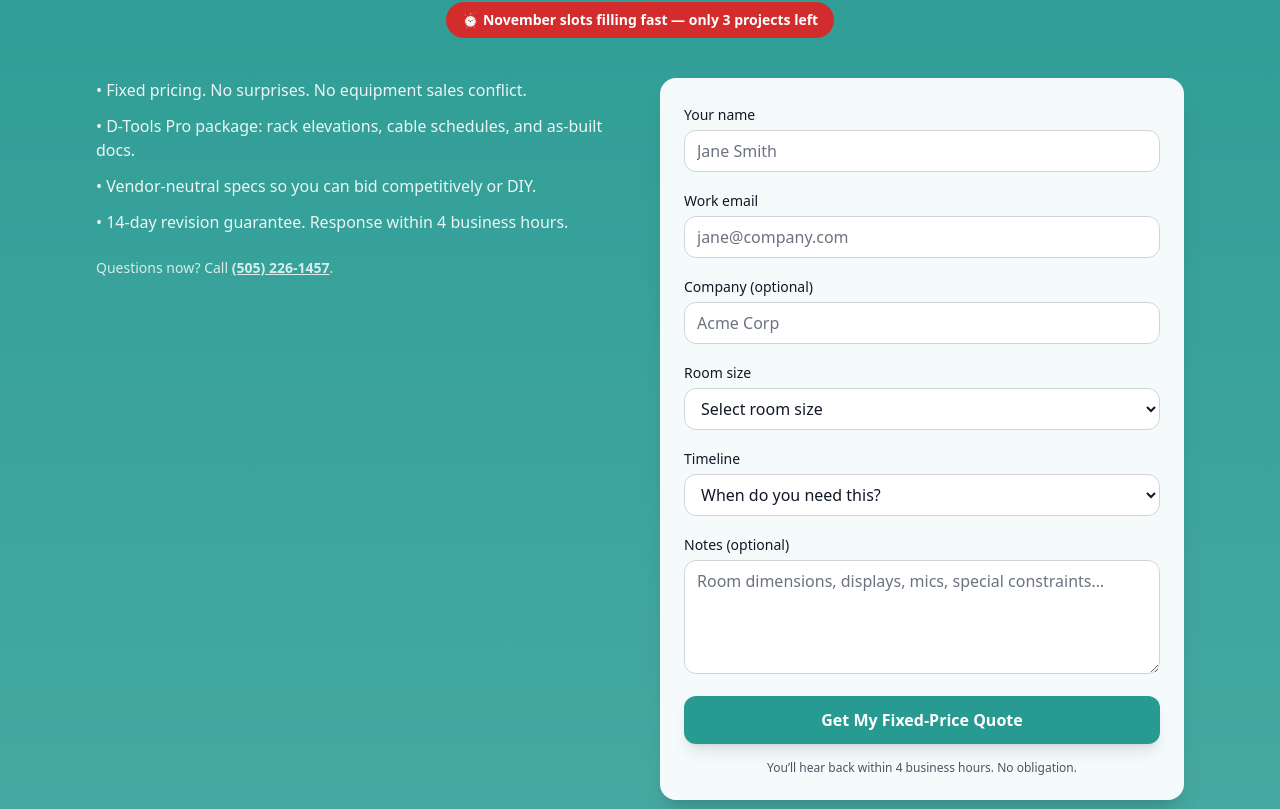
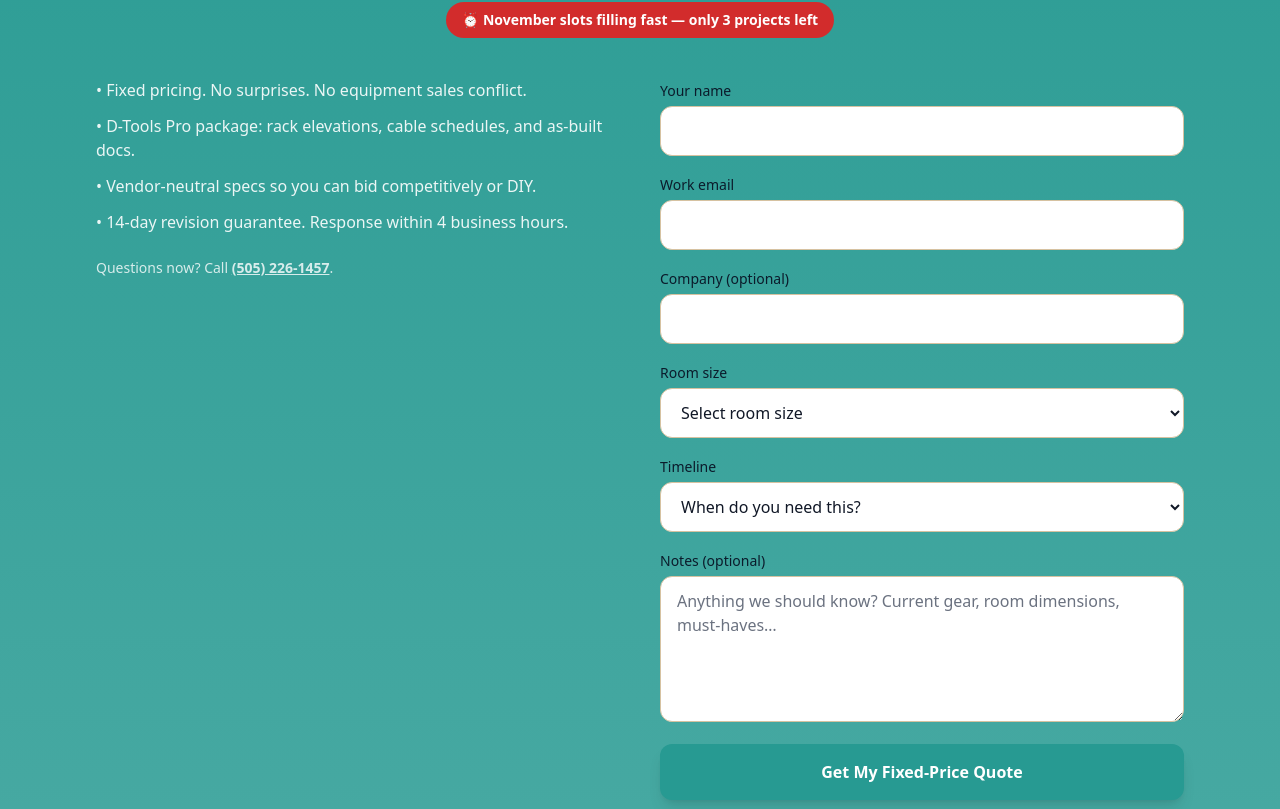
Before and after one commit to markl2305/conference-room-design, a Next.js app: page / in a window 1280 px wide. Shown: the part 431-1240 px from the top of the page. Built offline with nearby package versions, Linux system fonts and the light colour scheme.

Commit message:
Update LeadForm.jsx

```diff
--- a/components/LeadForm.jsx
+++ b/components/LeadForm.jsx
@@ -1,124 +1,142 @@
 "use client";
-
 import { useState } from "react";
 
 export default function LeadForm() {
   const [sending, setSending] = useState(false);
   const [error, setError] = useState("");
+  const [done, setDone] = useState(false);
 
-  async function submit(e) {
+  async function onSubmit(e) {
     e.preventDefault();
+    setSending(true);
     setError("");
-    setSending(true);
+    setDone(false);
 
-    const data = Object.fromEntries(new FormData(e.currentTarget).entries());
+    const form = e.currentTarget;
+    const payload = Object.fromEntries(new FormData(form).entries());
 
     try {
       const res = await fetch("/api/lead", {
         method: "POST",
         headers: { "Content-Type": "application/json" },
-        body: JSON.stringify(data),
+        body: JSON.stringify(payload),
       });
 
-      // if server returns JSON with error, show it
-      let payload = {};
-      try {
-        payload = await res.json();
-      } catch {
-        /* ignore */
+      const data = await res.json().catch(() => ({}));
+
+      if (!res.ok || !data.ok) {
+        setError(
+          data?.message ||
+            "Sorry—something went wrong sending your request. Please try again."
+        );
+        setSending(false);
+        return;
       }
 
-      if (!res.ok) {
-        throw new Error(payload?.error || "Request failed.");
-      }
-
-      // GA4 (best-effort)
+      // GA4 event (fires only on success)
       if (typeof window !== "undefined" && typeof window.gtag !== "undefined") {
         window.gtag("event", "lead_form_submit", {
           event_category: "Lead",
-          event_label: "Hero Lead Form",
+          event_label: "Hero Form",
           value: 1,
           currency: "USD",
         });
       }
 
-      window.location.href = "/thanks";
+      setDone(true);
+      setSending(false);
+      form.reset();
     } catch (err) {
       setError(
-        err?.message ||
-          "Sorry—something went wrong sending your request. Please try again."
+        "Network error submitting the form. Please check your connection and try again."
       );
       setSending(false);
     }
   }
 
-  const baseInput =
-    "mt-1 w-full rounded-xl border border-gray-300 bg-white px-3 py-2 " +
-    "text-gray-900 placeholder-gray-500 focus:border-brand-teal focus:outline-none focus:ring-1 focus:ring-brand-teal";
+  const inputBase =
+    "mt-1 w-full rounded-xl border border-bronze-300 bg-white text-gray-900 placeholder-gray-500 px-4 py-3 focus:border-brand-teal focus:ring-2 focus:ring-brand-teal/30 outline-none";
+  const selectBase =
+    "mt-1 w-full rounded-xl border border-bronze-300 bg-white text-gray-900 px-4 py-3 focus:border-brand-teal focus:ring-2 focus:ring-brand-teal/30 outline-none";
 
   return (
-    <form onSubmit={submit} className="grid gap-4 bg-white/95 backdrop-blur rounded-2xl p-6 shadow-xl">
+    <form onSubmit={onSubmit} className="space-y-4" aria-live="polite">
       <div>
-        <label className="text-sm font-medium text-gray-900">Your name</label>
-        <input name="name" required placeholder="Jane Smith" className={baseInput} />
+        <label className="text-sm font-medium text-navy-900">Your name</label>
+        <input name="name" required className={inputBase} />
       </div>
 
       <div>
-        <label className="text-sm font-medium text-gray-900">Work email</label>
-        <input name="email" type="email" required placeholder="jane@company.com" className={baseInput} />
+        <label className="text-sm font-medium text-navy-900">Work email</label>
+        <input name="email" type="email" required className={inputBase} />
       </div>
 
       <div>
-        <label className="text-sm font-medium text-gray-900">Company (optional)</label>
-        <input name="company" placeholder="Acme Corp" className={baseInput} />
+        <label className="text-sm font-medium text-navy-900">
+          Company (optional)
+        </label>
+        <input name="company" className={inputBase} />
       </div>
 
       <div>
-        <label className="text-sm font-medium text-gray-900">Room size</label>
-        <select name="room_size" required className={baseInput}>
-          <option value="">Select room size</option>
-          <option value="8-12">8–12 people (Essential – $2,500)</option>
-          <option value="12-20">12–20 people (Professional – $4,500)</option>
-          <option value="20+">20+ people (Enterprise – $8,000)</option>
-          <option value="multiple">Multiple rooms</option>
-          <option value="unsure">Not sure yet</option>
+        <label className="text-sm font-medium text-navy-900">Room size</label>
+        <select name="roomSize" required className={selectBase} defaultValue="">
+          <option value="" disabled>
+            Select room size
+          </option>
+          <option value="8–12 (Essential — $2,500)">
+            8–12 people (Essential — $2,500)
+          </option>
+          <option value="12–20 (Professional — $4,500)">
+            12–20 people (Professional — $4,500)
+          </option>
+          <option value="20+ (Enterprise — $8,000)">
+            20+ people (Enterprise — $8,000)
+          </option>
+          <option value="Multiple rooms">Multiple rooms</option>
+          <option value="Not sure yet">Not sure yet</option>
         </select>
       </div>
 
       <div>
-        <label className="text-sm font-medium text-gray-900">Timeline</label>
-        <select name="timeline" required className={baseInput}>
-          <option value="">When do you need this?</option>
-          <option value="asap">ASAP (within 2 weeks)</option>
-          <option value="1-month">Within 1 month</option>
-          <option value="1-3-months">1–3 months</option>
-          <option value="planning">Just planning ahead</option>
+        <label className="text-sm font-medium text-navy-900">Timeline</label>
+        <select name="timeline" required className={selectBase} defaultValue="">
+          <option value="" disabled>
+            When do you need this?
+          </option>
+          <option value="ASAP (within 2 weeks)">ASAP (within 2 weeks)</option>
+          <option value="Within 1 month">Within 1 month</option>
+          <option value="1–3 months">1–3 months</option>
+          <option value="Planning ahead">Just planning ahead</option>
         </select>
       </div>
 
       <div>
-        <label className="text-sm font-medium text-gray-900">Notes (optional)</label>
+        <label className="text-sm font-medium text-navy-900">
+          Notes (optional)
+        </label>
         <textarea
           name="notes"
-          rows={4}
-          placeholder="Room dimensions, displays, mics, special constraints…"
-          className={baseInput}
+          rows={5}
+          className={inputBase}
+          placeholder="Anything we should know? Current gear, room dimensions, must-haves…"
         />
       </div>
 
       {error && <p className="text-sm text-red-600">{error}</p>}
+      {done && (
+        <p className="text-sm text-green-700">
+          Thanks! We received your request and will reply within 4 business
+          hours.
+        </p>
+      )}
 
       <button
-        type="submit"
         disabled={sending}
-        className="rounded-xl bg-brand-teal px-6 py-3 font-semibold text-white shadow-lg hover:opacity-90 transition-colors disabled:opacity-50 disabled:cursor-not-allowed"
+        className="w-full rounded-xl bg-brand-teal px-6 py-4 font-semibold text-white shadow-lg transition-colors hover:bg-brand-sage-dark disabled:opacity-50 disabled:cursor-not-allowed"
       >
-        {sending ? "Sending…" : "Get My Fixed-Price Quote"}
+        {sending ? "Submitting…" : "Get My Fixed-Price Quote"}
       </button>
-
-      <p className="text-xs text-gray-600 text-center">
-        You’ll hear back within 4 business hours. No obligation.
-      </p>
     </form>
   );
 }
```
